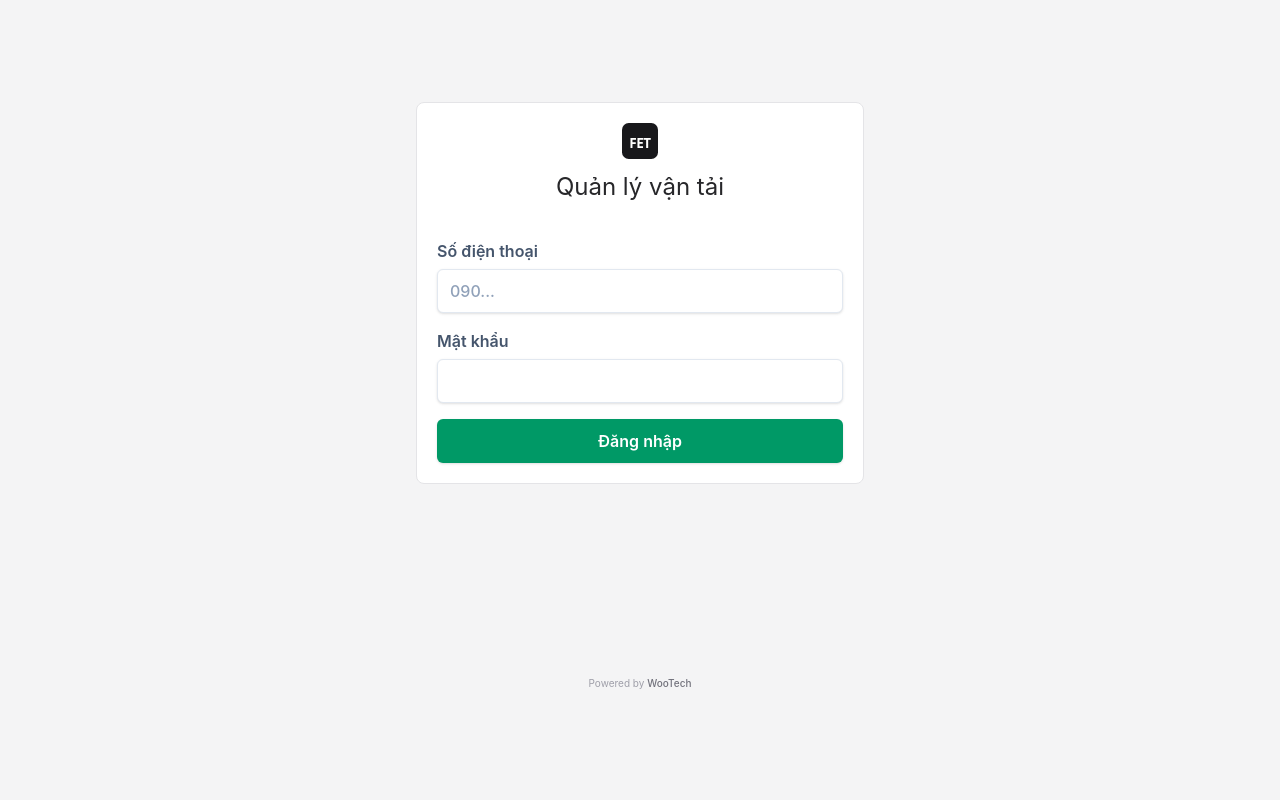
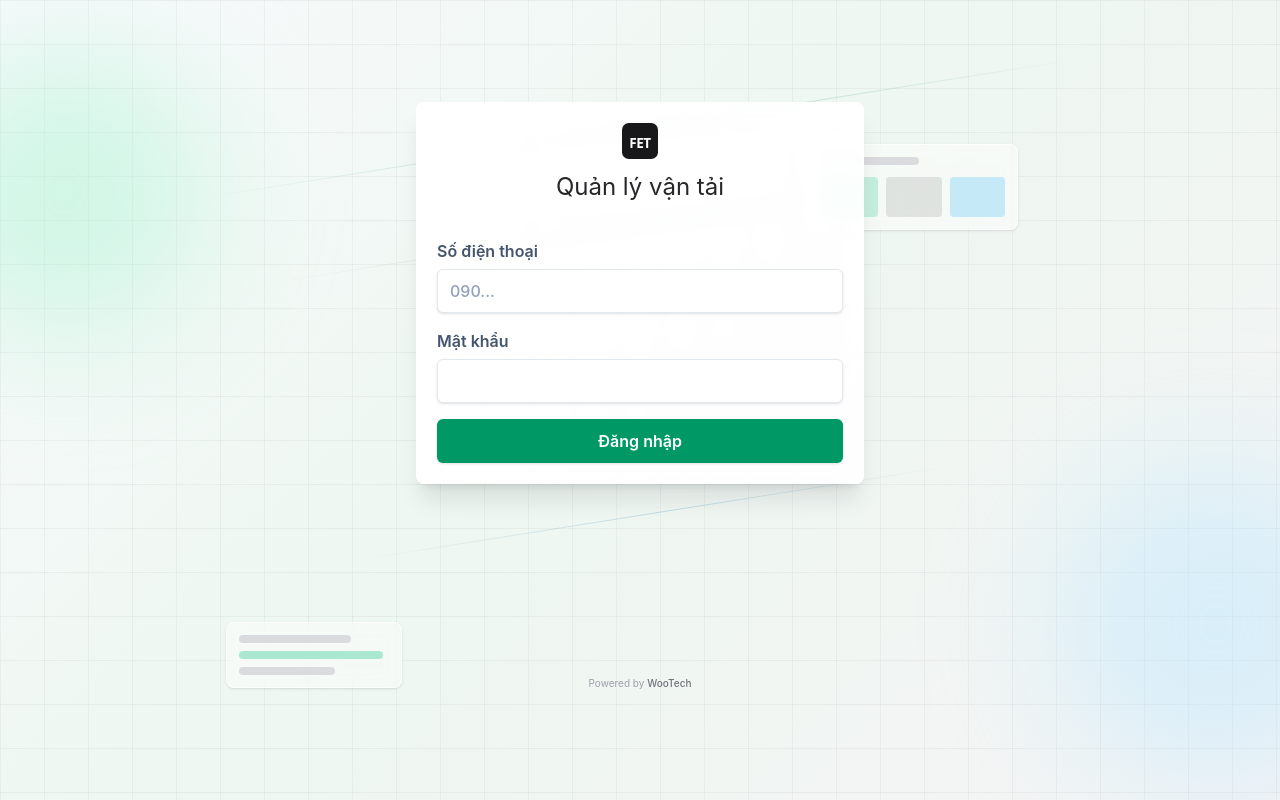
Before and after one commit to QuangTo/fet-solutions, a Next.js app: page /login in a window 1280 px wide. Built offline with nearby package versions, Linux system fonts and the light colour scheme.

Commit message:
Polish login background

```diff
--- a/components/fet/app-shell/components/login-screen.jsx
+++ b/components/fet/app-shell/components/login-screen.jsx
@@ -14,14 +14,59 @@ import { Skeleton } from "@/components/ui/skeleton";
 import { AppFooter } from "./app-footer";
 import { FetBrandMark } from "./fet-brand-mark";
 
+function LoginBackdrop({ children }) {
+  return (
+    <main
+      className="app-shell relative grid min-h-screen overflow-hidden bg-[linear-gradient(135deg,#f8fafc_0%,#eef7f1_46%,#f4f4f5_100%)] p-4 text-zinc-900"
+      data-density="comfortable"
+    >
+      <div
+        aria-hidden
+        className="pointer-events-none absolute inset-0 bg-[linear-gradient(rgba(24,24,27,0.045)_1px,transparent_1px),linear-gradient(90deg,rgba(24,24,27,0.045)_1px,transparent_1px)] bg-[size:44px_44px]"
+      />
+      <div
+        aria-hidden
+        className="pointer-events-none absolute -left-20 top-12 h-72 w-72 rounded-full bg-emerald-200/45 blur-3xl"
+      />
+      <div
+        aria-hidden
+        className="pointer-events-none absolute -right-24 bottom-4 h-80 w-80 rounded-full bg-sky-200/45 blur-3xl"
+      />
+      <div
+        aria-hidden
+        className="pointer-events-none absolute left-1/2 top-0 h-full w-[min(900px,92vw)] -translate-x-1/2"
+      >
+        <div className="absolute left-0 top-[16%] h-px w-full rotate-[-9deg] bg-gradient-to-r from-transparent via-emerald-700/25 to-transparent" />
+        <div className="absolute left-[8%] top-[28%] h-px w-[84%] rotate-[-9deg] bg-gradient-to-r from-transparent via-zinc-900/15 to-transparent" />
+        <div className="absolute left-[18%] top-[64%] h-px w-[68%] rotate-[-9deg] bg-gradient-to-r from-transparent via-sky-700/20 to-transparent" />
+        <div className="absolute right-[8%] top-[18%] hidden w-52 rounded-lg border border-white/70 bg-white/45 p-3 shadow-sm backdrop-blur-sm sm:block">
+          <div className="mb-3 h-2 w-24 rounded bg-zinc-300/80" />
+          <div className="grid grid-cols-3 gap-2">
+            <span className="h-10 rounded bg-emerald-500/20" />
+            <span className="h-10 rounded bg-zinc-900/10" />
+            <span className="h-10 rounded bg-sky-500/20" />
+          </div>
+        </div>
+        <div className="absolute bottom-[14%] left-[4%] hidden w-44 rounded-lg border border-white/70 bg-white/40 p-3 shadow-sm backdrop-blur-sm md:block">
+          <div className="grid gap-2">
+            <span className="h-2 w-28 rounded bg-zinc-300/80" />
+            <span className="h-2 w-36 rounded bg-emerald-500/30" />
+            <span className="h-2 w-24 rounded bg-zinc-300/80" />
+          </div>
+        </div>
+      </div>
+      <div className="relative z-10 grid min-h-[calc(100vh-2rem)] place-items-center gap-3">
+        {children}
+      </div>
+    </main>
+  );
+}
+
 /** Same shell as login; used until client reads session from storage. */
 export function SessionBootstrapScreen() {
   return (
-    <main
-      className="app-shell grid min-h-screen place-items-center gap-3 p-4"
-      data-density="comfortable"
-    >
-      <Card className="w-full max-w-md">
+    <LoginBackdrop>
+      <Card className="w-full max-w-md border-white/70 bg-white/90 shadow-xl shadow-zinc-900/10 backdrop-blur">
         <CardHeader className="text-center">
           <div className="mb-4 grid justify-items-center gap-3">
             <FetBrandMark size="md" />
@@ -37,7 +82,7 @@ export function SessionBootstrapScreen() {
           <Skeleton className="h-11 w-full" />
         </CardContent>
       </Card>
-    </main>
+    </LoginBackdrop>
   );
 }
 
@@ -48,11 +93,8 @@ export function LoginScreen({ onLogin }) {
   const [isPending, setIsPending] = useState(false);
 
   return (
-    <main
-      className="app-shell grid min-h-screen place-items-center gap-3 p-4"
-      data-density="comfortable"
-    >
-      <Card className="w-full max-w-md">
+    <LoginBackdrop>
+      <Card className="w-full max-w-md border-white/70 bg-white/90 shadow-xl shadow-zinc-900/10 backdrop-blur">
         <CardHeader className="text-center">
           <div className="mb-4 grid justify-items-center gap-3">
             <FetBrandMark size="md" />
@@ -112,6 +154,6 @@ export function LoginScreen({ onLogin }) {
         </CardContent>
       </Card>
       <AppFooter className="w-full max-w-md" />
-    </main>
+    </LoginBackdrop>
   );
 }
```
